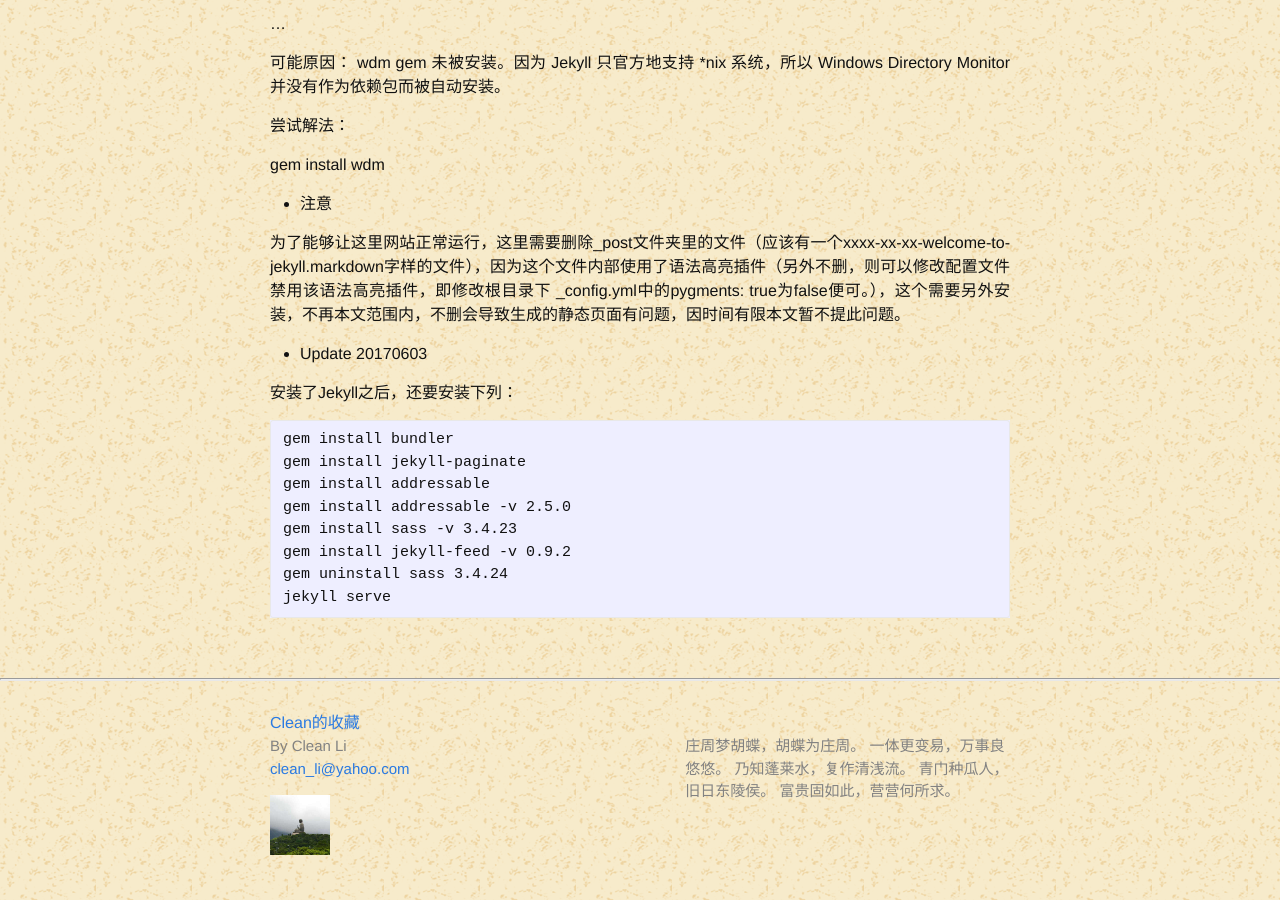
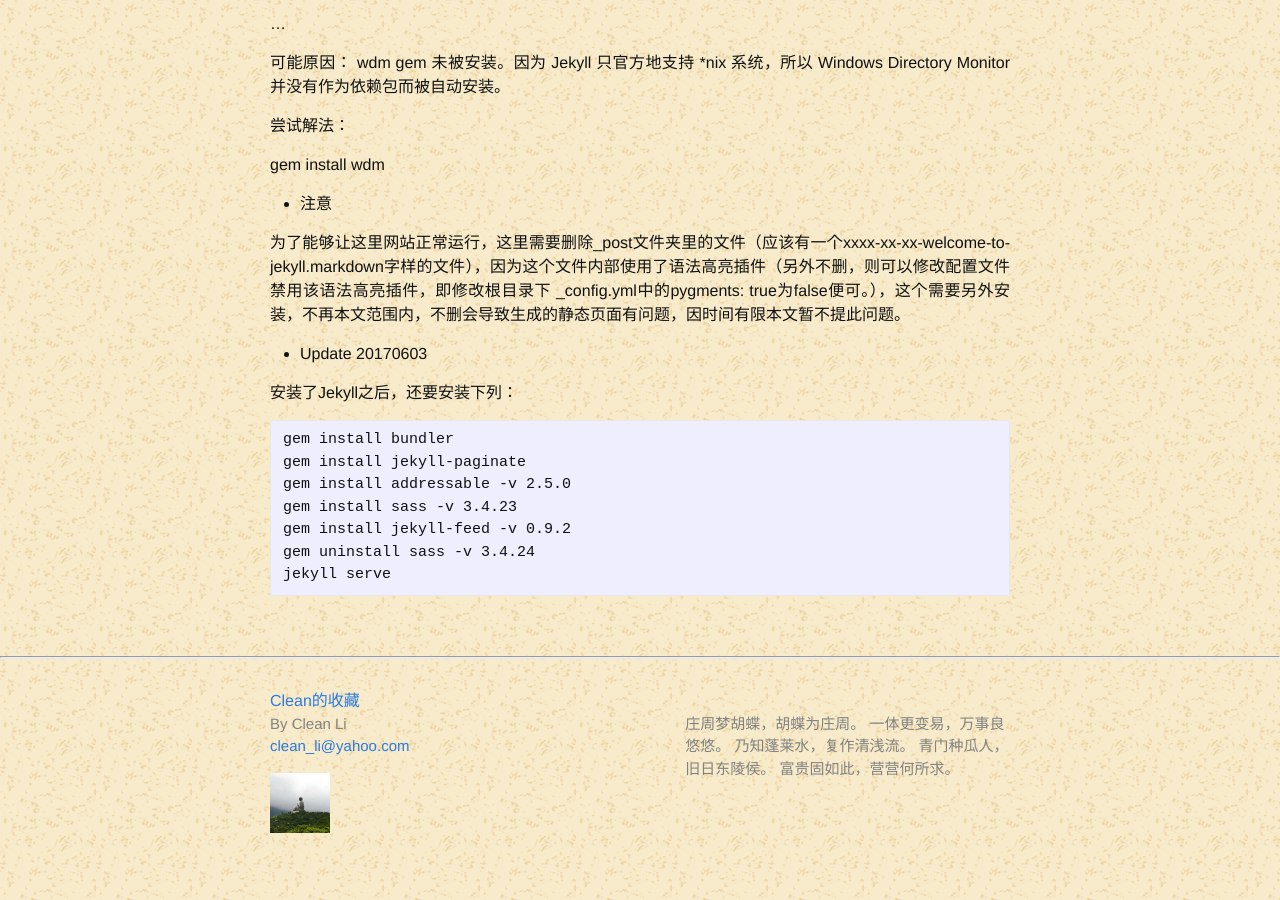
Before and after one commit to longhistory/blog, a Jekyll site: the page built from _posts/tech/2017-04-05-windows_jekyll_setup.md, in a window 1280 px wide and 900 px high, scrolled down 6579 px. Built offline with Jekyll 4.4.1, drawn with Linux system fonts in a browser that asks for light colours.

Commit message:
some fix

````diff
--- a/_posts/tech/2017-04-05-windows_jekyll_setup.md
+++ b/_posts/tech/2017-04-05-windows_jekyll_setup.md
@@ -318,10 +318,9 @@
 ```
 gem install bundler
 gem install jekyll-paginate
-gem install addressable
 gem install addressable -v 2.5.0
 gem install sass -v 3.4.23
 gem install jekyll-feed -v 0.9.2
-gem uninstall sass 3.4.24
+gem uninstall sass -v 3.4.24
 jekyll serve
 ```
````
